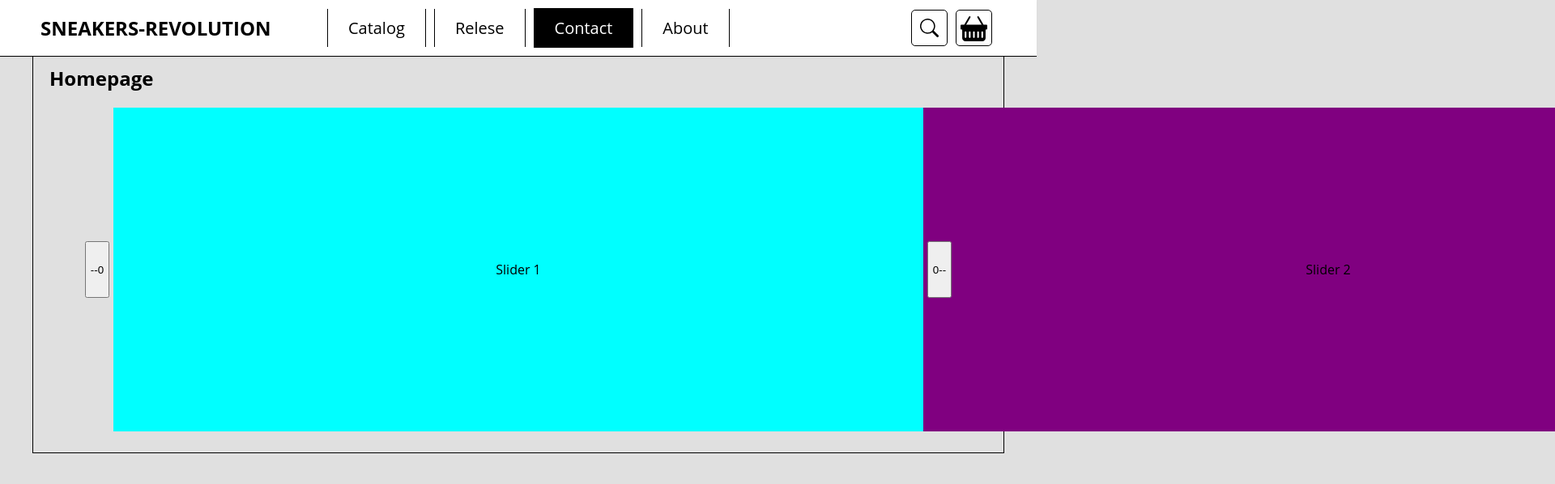
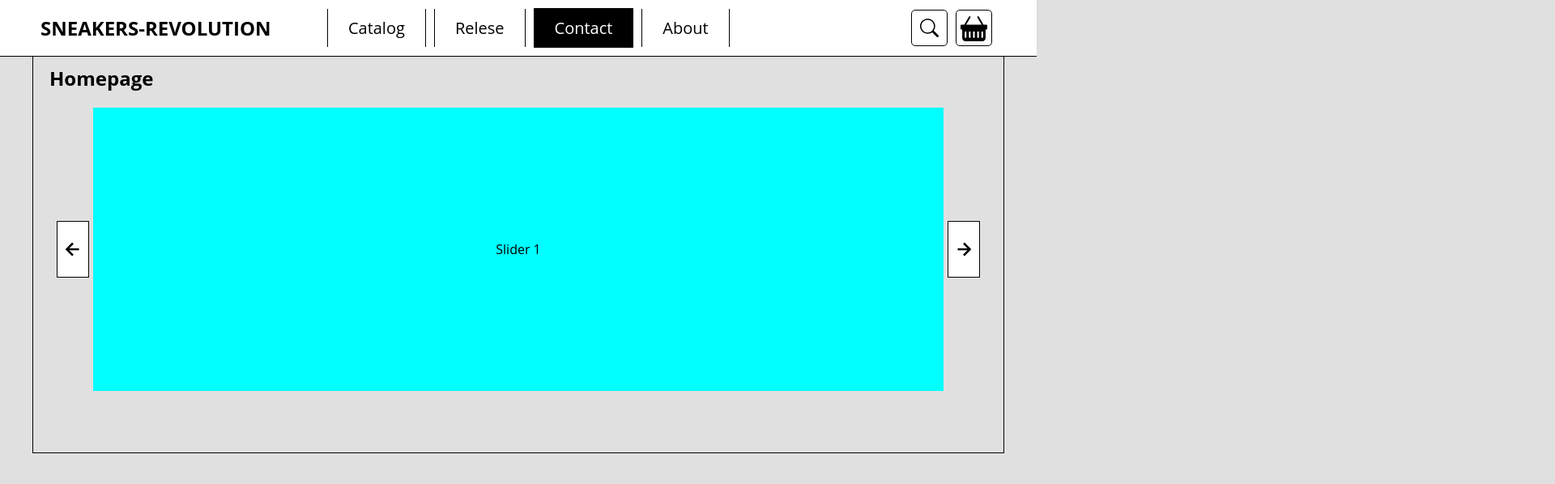
Before and after one commit to VitaliyLomachinsky/sneakers-revolution, a React (Create React App) app: page / in a window 1280 px wide. Shown: the top 598 px of the page at 81% size, 1920 px wide, since content can reach past the window. Built offline with nearby package versions, Linux system fonts and the light colour scheme.

Commit message:
#6 Slider part 2

```diff
--- a/src/components/Slider/Slider.scss
+++ b/src/components/Slider/Slider.scss
@@ -4,30 +4,42 @@
   display: flex;
   align-items: center;
   justify-content: center;
+  transition: 0.3s;
 
   .slider-container {
-        width: 1000px;
+    width: 1050px;
     height: fit-content;
     margin: 0 5px;
 
     .slider-window {
       width: 100%;
       height: 100%;
+      overflow: hidden;
 
       .all-pages-container {
+        height: 100%;
         display: flex;
-                height: 100%;
+        transition: 0.3s ease-in-out;
       }
     }
   }
 
   .slider_btn {
+    width: 40px;
+    height: 70px;
+    display: flex;
+    align-items: center;
+    justify-content: center;
+    cursor: pointer;
+    background-color: white;
+    outline: 0;
+    border: 1px solid black;
+
+    .slider_btn_icon {
       width: 30px;
-        height: 70px;
+      height: 30px;
     }
-
-
-
+  }
 }
 
 .slider {
@@ -35,8 +47,8 @@
   justify-content: center;
   align-items: center;
   user-select: none;
-    height: 400px;
-
+  height: 350px;
+  width: 1000px;
 }
 
 .slider_1 {
--- a/src/components/Slider/Slider.tsx
+++ b/src/components/Slider/Slider.tsx
@@ -1,10 +1,12 @@
 import { Children, cloneElement, useEffect, useState } from "react";
 import "./Slider.scss";
+import { BiRightArrowAlt, BiLeftArrowAlt } from "react-icons/bi";
 
 
 const Slider = ({ children }: any) => {
     const [pages, setPages] = useState([]);
-    const PAGE_WIDTH: string = "450";
+    const [offset, setOffSet] = useState(0);
+    const PAGE_WIDTH: number = 1050;
 
     useEffect(() => {
         setPages(
@@ -12,23 +14,47 @@ const Slider = ({ children }: any) => {
                 return cloneElement(child, {
                     style: {
                         heigh: '100%',
-                        minWidth: '100%',
-                        maxWidth: '100%',
+                        minWidth: `${PAGE_WIDTH}px`,
+                        maxWidth: `${PAGE_WIDTH}px`,
                     },
                 })
             }))
     }, [])
 
+    const handleLeftClick = () => {
+        setOffSet((currentOffset) => {
+            const newOffset = currentOffset + PAGE_WIDTH;
+            return Math.min(newOffset, 0);
+        })
+
+    }
+    const handleRightClick = () => {
+        setOffSet((currentOffset) => {
+            const newOffset = currentOffset - PAGE_WIDTH;
+
+            const maxOffset = -(PAGE_WIDTH * (pages.length - 1));
+            return Math.max(newOffset, maxOffset);
+        })
+    }
+
     return <div className="slider_wrapper">
-        <button className="slider_btn">--0</button>
+        <button className="slider_btn" onClick={handleLeftClick}>
+            <BiLeftArrowAlt className="slider_btn_icon"></BiLeftArrowAlt>
+        </button>
         <div className="slider-container">
             <div className="slider-window">
-                <div className="all-pages-container">
+                <div
+                    className="all-pages-container"
+                    style={{
+                        transform: `translateX(${offset}px)`
+                    }}>
                     {pages}
                 </div>
             </div>
         </div>
-        <button className="slider_btn">0--</button>
+        <button className="slider_btn" onClick={handleRightClick}>
+            <BiRightArrowAlt className="slider_btn_icon"></BiRightArrowAlt>
+        </button>
     </div>
 }
 
--- a/src/layout/Homepage/Homepage.tsx
+++ b/src/layout/Homepage/Homepage.tsx
@@ -7,6 +7,9 @@ const Homepage = () => {
             <div className="slider slider_1">Slider 1</div>
             <div className="slider slider_2">Slider 2</div>
             <div className="slider slider_3">Slider 3</div>
+            <div className="slider slider_1">Slider 4</div>
+            <div className="slider slider_2">Slider 5</div>
+            <div className="slider slider_3">Slider 6</div>
         </Slider>
     </div>
 }
```
Lines whose indentation alone changed are shown as unchanged.
